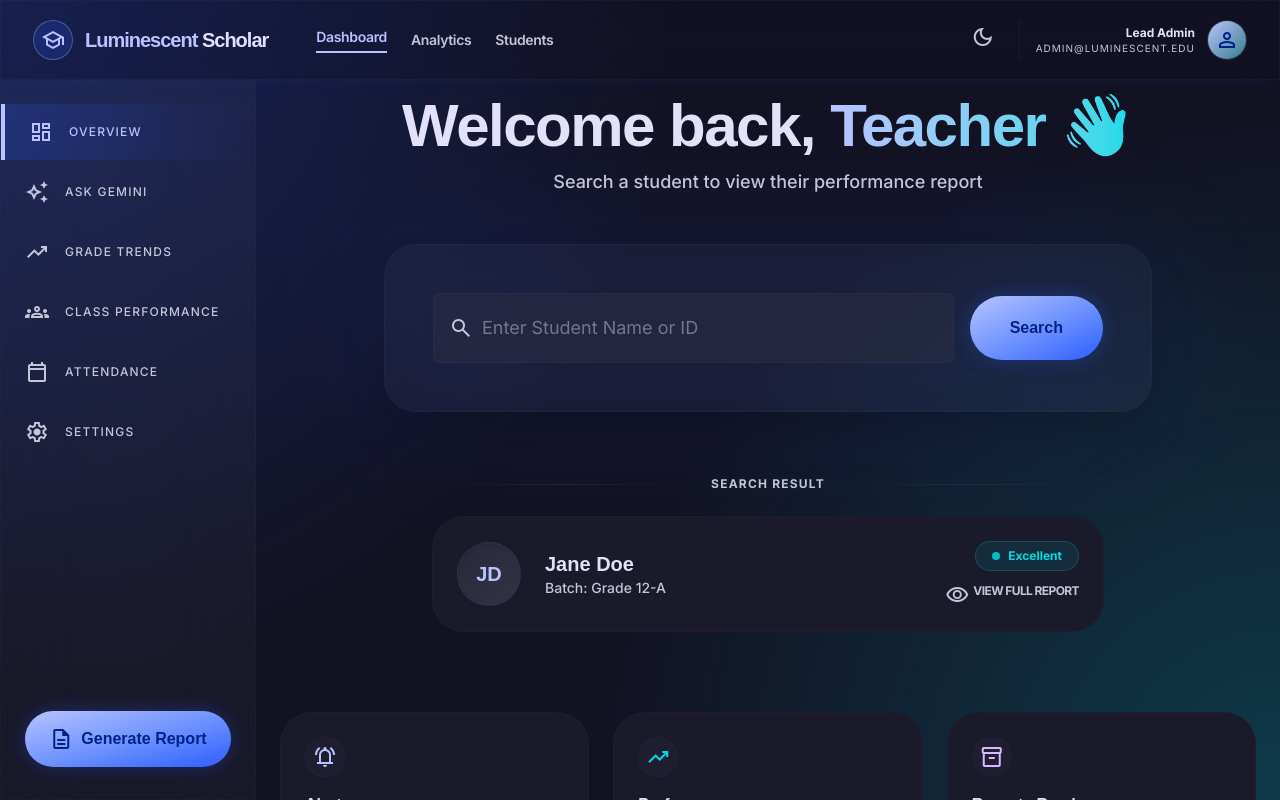
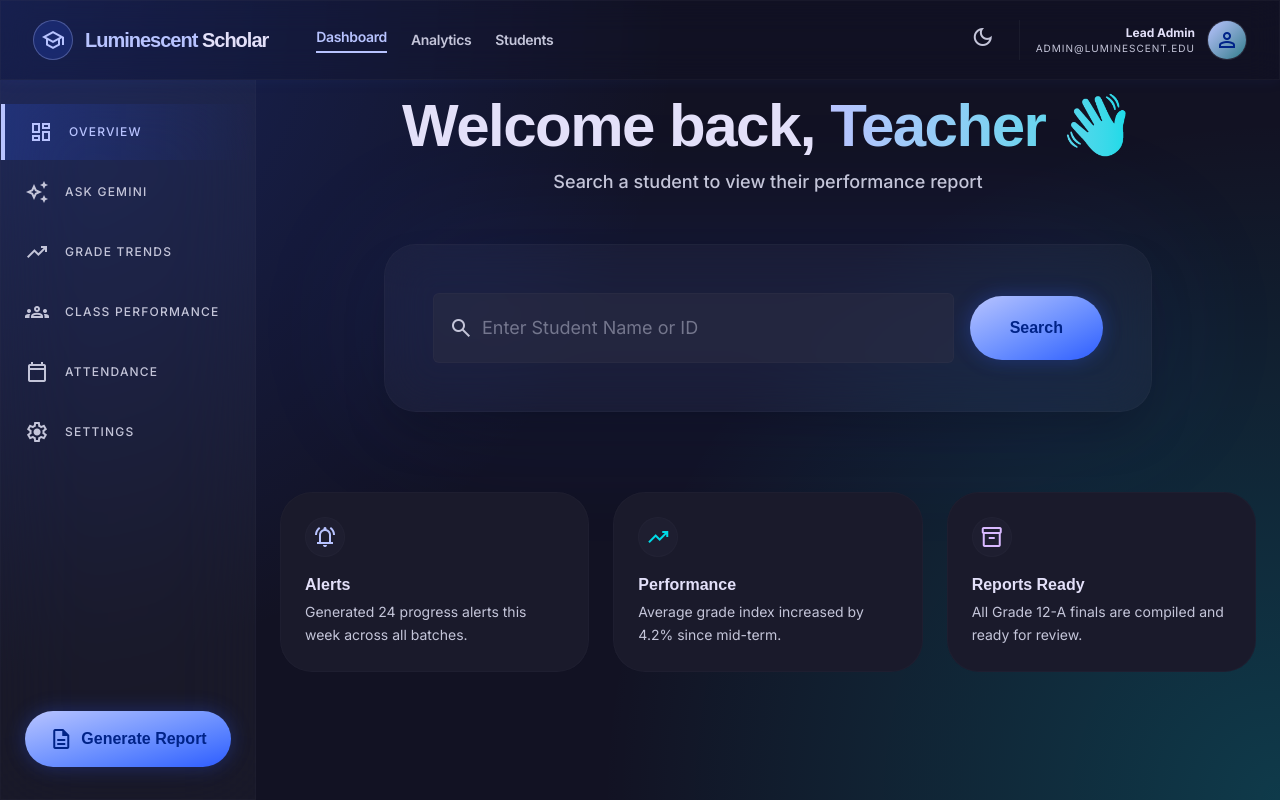
Before and after one commit to Aquaa19/report-card-app, a Next.js app: page /dashboard in a window 1280 px wide. Shown: the top 800 px of the page. Built offline with nearby package versions, Linux system fonts and the light colour scheme.

Commit message:
complete dashboard API wiring, dynamic routing, and integrate PDF export trigger 13-04-2026 15:20 Samim

```diff
--- a/app/dashboard/[id]/page.tsx
+++ b/app/dashboard/[id]/page.tsx
@@ -1,6 +1,11 @@
+// File: app/dashboard/[id]/page.tsx
 "use client";
 
 import { useEffect, useState } from "react";
+
+const Link = ({ href, children, className }: { href: string; children: React.ReactNode; className?: string }) => (
+  <a href={href} className={className}>{children}</a>
+);
 
 interface StudentHistory {
   studentName: string;
@@ -14,12 +19,12 @@ interface StudentHistory {
 }
 
 export default function StudentReportPage() {
-  // Mock ID for the preview environment, normally fetched via useParams()
   const studentId = typeof window !== 'undefined' ? window.location.pathname.split('/').pop() || 'JD-123' : 'JD-123';
 
   const [data, setData] = useState<StudentHistory | null>(null);
   const [loading, setLoading] = useState(true);
   const [error, setError] = useState(false);
+  const [isGenerating, setIsGenerating] = useState(false);
 
   useEffect(() => {
     async function fetchStudentDetails() {
@@ -43,6 +48,31 @@ export default function StudentReportPage() {
     fetchStudentDetails();
   }, [studentId]);
 
+  const handleGenerateReport = async () => {
+    try {
+      setIsGenerating(true);
+      const res = await fetch('/api/export-pdf', {
+        method: 'POST',
+        headers: { 'Content-Type': 'application/json' },
+        body: JSON.stringify({ name: decodeURIComponent(studentId) })
+      });
+      const json = await res.json();
+
+      if (json.success) {
+        // Since Arko will build the actual PDF, we just simulate success here
+        alert("Backend Success! JSON payload ready for Arko's PDF renderer.\nCheck console for data.");
+        console.log("PDF Export Data:", json.data);
+      } else {
+        alert("Failed to generate report: " + json.message);
+      }
+    } catch (err) {
+      console.error(err);
+      alert("An error occurred while generating the report.");
+    } finally {
+      setIsGenerating(false);
+    }
+  };
+
   if (loading) return (
     <div className="flex flex-col items-center justify-center h-full min-h-[60vh] space-y-4">
       <div className="w-12 h-12 border-4 border-cyan-500/20 border-t-cyan-500 rounded-full animate-spin"></div>
@@ -51,23 +81,38 @@ export default function StudentReportPage() {
   );
 
   if (error || !data) return (
-    <div className="p-20 text-center space-y-6">
+    <div className="p-20 text-center space-y-6 pt-28">
       <span className="material-symbols-outlined text-6xl text-red-500/50">person_off</span>
       <h2 className="text-2xl font-bold text-white">Student Record Not Found</h2>
-      <link href="/dashboard" className="text-cyan-400 underline block font-bold">Return to Search</link>
+      <Link href="/dashboard" className="text-cyan-400 underline block font-bold">Return to Search</Link>
     </div>
   );
 
   return (
-    <div className="p-8 md:p-12 max-w-7xl mx-auto space-y-10 animate-in fade-in slide-in-from-bottom-6 duration-700">
+    <div className="pt-24 pb-8 px-8 md:pt-28 md:pb-12 md:px-12 max-w-7xl mx-auto space-y-10 animate-in fade-in slide-in-from-bottom-6 duration-700">
 
       <div className="flex flex-col md:flex-row md:items-center justify-between gap-6">
-        <link href="/dashboard" className="flex items-center gap-2 text-slate-500 hover:text-cyan-400 transition-all group">
+        <Link href="/dashboard" className="flex items-center gap-2 text-slate-500 hover:text-cyan-400 transition-all group">
           <span className="material-symbols-outlined text-lg group-hover:-translate-x-1 transition-transform">arrow_back</span>
           <span className="text-[10px] font-black uppercase tracking-[0.2em]">Exit to Dashboard</span>
-        </link>
-        <div className="px-4 py-1.5 rounded-full bg-white/5 border border-white/10 text-[10px] font-bold text-slate-400 tracking-widest uppercase">
-          Student ID: {studentId.toUpperCase()}
+        </Link>
+
+        <div className="flex items-center gap-4">
+          <div className="px-4 py-1.5 rounded-full bg-white/5 border border-white/10 text-[10px] font-bold text-slate-400 tracking-widest uppercase hidden md:block">
+            Student ID: {studentId.toUpperCase()}
+          </div>
+          <button
+            onClick={handleGenerateReport}
+            disabled={isGenerating}
+            className="flex items-center gap-2 px-6 py-2 bg-cyan-600/20 hover:bg-cyan-600/40 text-cyan-400 border border-cyan-500/30 text-xs font-bold uppercase tracking-widest rounded-full transition-all disabled:opacity-50"
+          >
+            {isGenerating ? (
+              <span className="material-symbols-outlined animate-spin text-sm">sync</span>
+            ) : (
+              <span className="material-symbols-outlined text-sm">picture_as_pdf</span>
+            )}
+            {isGenerating ? "Exporting..." : "Generate Report"}
+          </button>
         </div>
       </div>
 
--- a/app/dashboard/page.tsx
+++ b/app/dashboard/page.tsx
@@ -2,8 +2,11 @@
 "use client";
 
 import { useState } from "react";
-import Link from "next/link";
 import type { DashboardRow } from "@/lib/types";
+
+const Link = ({ href, children, className }: { href: string; children: React.ReactNode; className?: string }) => (
+  <a href={href} className={className}>{children}</a>
+);
 
 // Unified initials helper
 function getInitials(name: string) {
@@ -58,7 +61,6 @@ export default function DashboardPage() {
     }
   };
 
-  const showMockPreview = searchResults === null;
   const firstResult = searchResults && searchResults.length > 0 ? searchResults[0] : null;
 
   // Samim's insights data adapted to your Stitch theme colors
@@ -120,8 +122,9 @@ export default function DashboardPage() {
         )}
       </div>
 
-      {/* Result Preview Section */}
-      <div className="mt-16 w-full max-w-2xl">
+      {/* Result Preview Section - Hidden by default until searchResults is populated */}
+      {searchResults !== null && (
+        <div className="mt-16 w-full max-w-2xl animate-in slide-in-from-bottom-4 fade-in duration-500">
           <div className="flex items-center gap-4 mb-6">
             <div className="h-[1px] flex-1 bg-gradient-to-r from-transparent via-outline-variant/30 to-transparent" />
             <span className="text-on-surface-variant text-xs font-bold uppercase tracking-widest font-label">
@@ -131,20 +134,21 @@ export default function DashboardPage() {
           </div>
 
           {/* Individual Student Preview Card */}
-        {(showMockPreview || firstResult) && (
+          {firstResult && (
+            <Link href={`/dashboard/${encodeURIComponent(firstResult.studentName)}`} className="block">
               <div className="bg-surface-container-low glass-card p-6 rounded-lg border border-outline-variant/10 flex items-center justify-between group hover:border-primary/30 transition-all cursor-pointer">
                 <div className="flex items-center gap-6">
                   <div className="w-16 h-16 rounded-full bg-gradient-to-br from-surface-container-high to-surface-container-highest flex items-center justify-center border border-outline-variant/20 shadow-inner">
                     <span className="text-xl font-bold text-primary font-headline">
-                  {showMockPreview ? "JD" : getInitials(firstResult?.studentName || "")}
+                      {getInitials(firstResult.studentName)}
                     </span>
                   </div>
                   <div className="text-left">
                     <h3 className="text-xl font-semibold text-on-surface font-headline">
-                  {showMockPreview ? "Jane Doe" : firstResult?.studentName}
+                      {firstResult.studentName}
                     </h3>
                     <p className="text-on-surface-variant text-sm font-medium">
-                  Batch: {showMockPreview ? "Grade 12-A" : firstResult?.batch}
+                      Batch: {firstResult.batch}
                     </p>
                   </div>
                 </div>
@@ -152,7 +156,7 @@ export default function DashboardPage() {
                 <div className="flex flex-col items-end gap-3 mt-4 sm:mt-0">
                   <span className="px-4 py-1.5 rounded-full bg-tertiary-container/20 text-tertiary border border-tertiary/20 text-xs font-bold font-label flex items-center gap-2">
                     <span className="w-2 h-2 rounded-full bg-tertiary animate-pulse" />
-                {showMockPreview ? "Excellent" : firstResult?.status || "Average"}
+                    {firstResult.status || "Average"}
                   </span>
                   <div className="flex gap-1 text-on-surface-variant group-hover:text-primary transition-colors">
                     <span className="material-symbols-outlined text-lg">visibility</span>
@@ -160,14 +164,17 @@ export default function DashboardPage() {
                   </div>
                 </div>
               </div>
+            </Link>
           )}
 
-        {!showMockPreview && searchResults?.length === 0 && !isLoading && (
+          {/* Empty state if search returns nothing */}
+          {searchResults.length === 0 && !isLoading && (
             <div className="bg-surface-container-low glass-card p-8 rounded-lg border border-outline-variant/10 text-center">
                <p className="text-on-surface-variant text-sm italic">No students found matching &quot;{searchQuery}&quot;</p>
             </div>
           )}
         </div>
+      )}
 
       {/* Quick Stats Bento */}
       <div className="mt-20 grid grid-cols-1 md:grid-cols-3 gap-6 w-full max-w-5xl">
```
Lines whose indentation alone changed are shown as unchanged.
